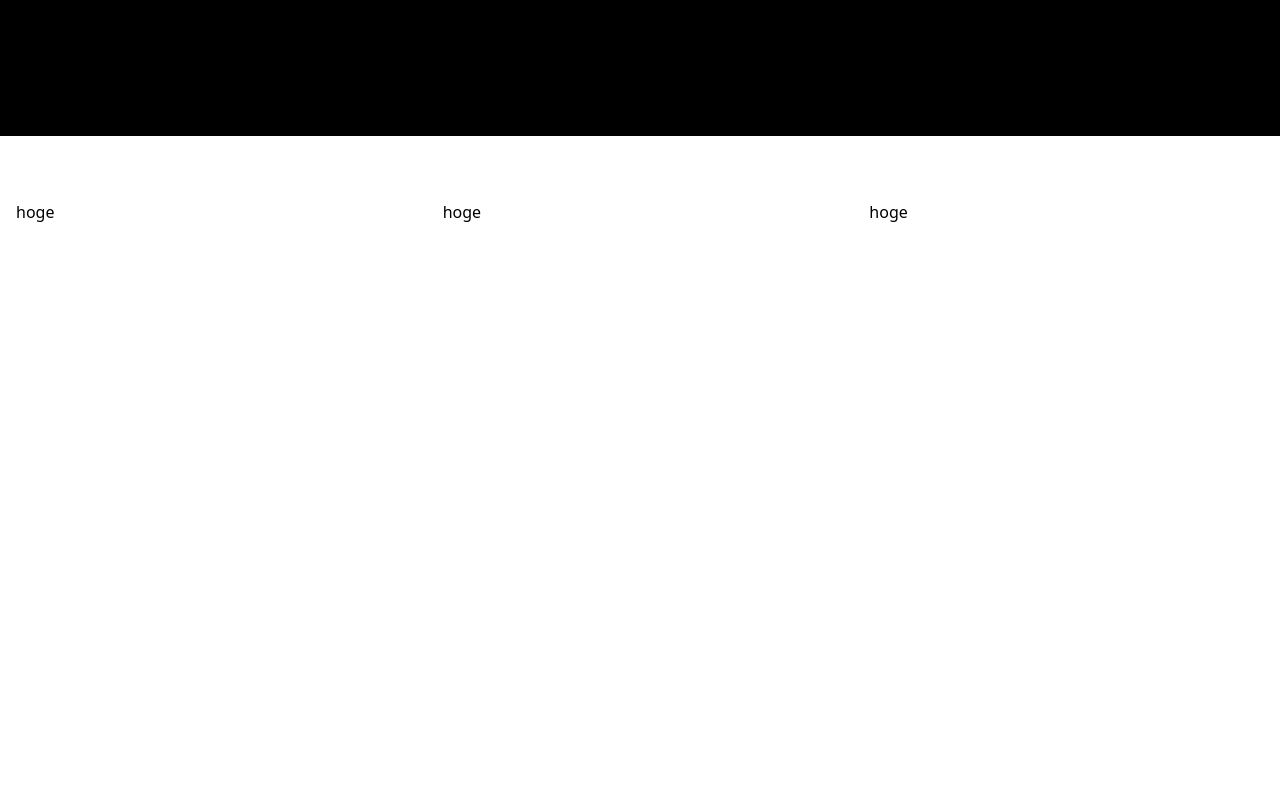
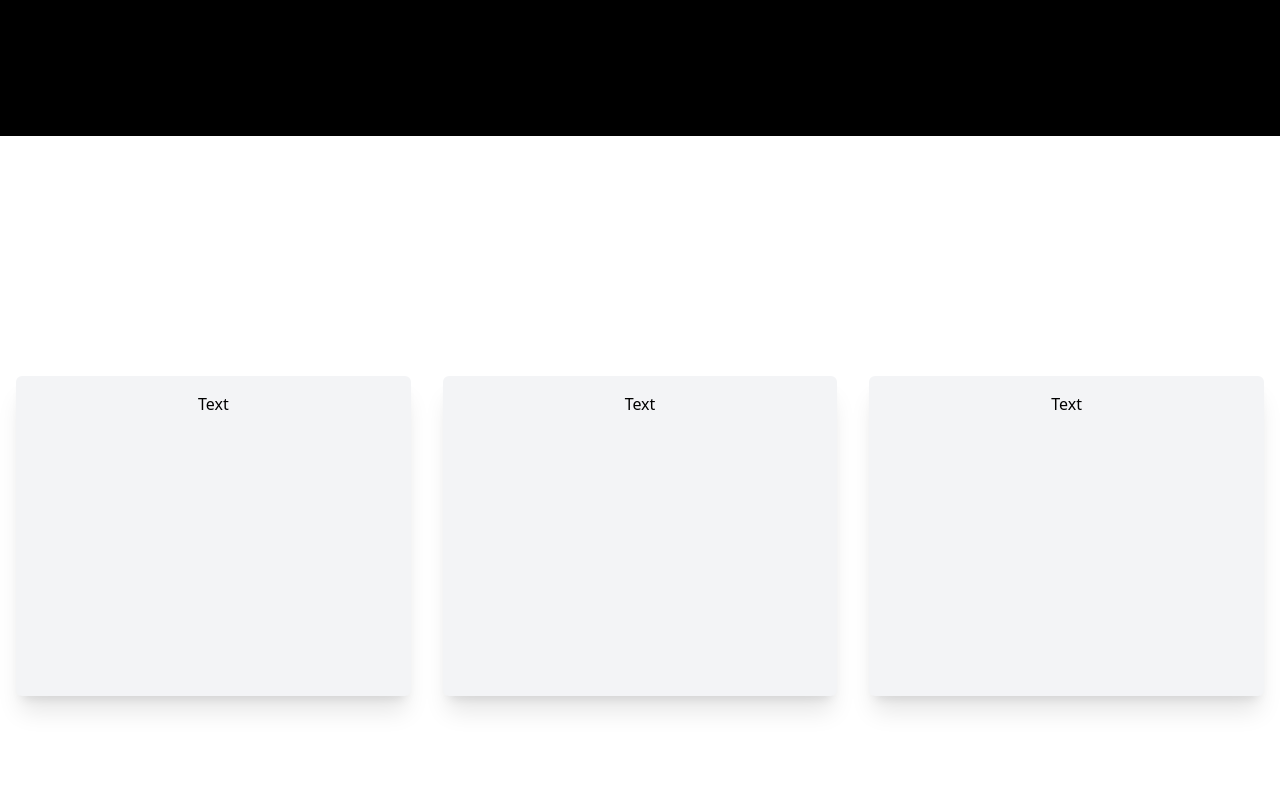
Before and after one commit to hironomiu/typescript-react-app, a React (Create React App) app: page / in a window 1280 px wide. Shown: the part 2360-3160 px from the top of the page. Built offline with nearby package versions, Linux system fonts and the light colour scheme.

Commit message:
commited

```diff
--- a/src/components/main/Fourth.tsx
+++ b/src/components/main/Fourth.tsx
@@ -2,11 +2,20 @@ import React from 'react'
 
 const Fourth = () => {
   return (
-    <div id="fourth" className="bg-white text-black w-full h-[100vh]">
-      <div className="grid md:grid-cols-3 mx-auto gap-8 py-16 px-4">
-        <div>hoge</div>
-        <div>hoge</div>
-        <div>hoge</div>
+    <div
+      id="fourth"
+      className="bg-white text-black w-full h-[100vh] py-[10rem]"
+    >
+      <div className="grid lg:grid-cols-3 mx-auto gap-8 py-16 px-4 w-full">
+        <div className="w-full shadow-xl flex flex-col p-4 my-4 rounded-md hover:scale-105 duration-300 h-[40vh] bg-gray-100">
+          <p className="text-center">Text</p>
+        </div>
+        <div className="w-full shadow-xl flex flex-col p-4 my-4 rounded-md hover:scale-105 duration-300 h-[40vh] bg-gray-100">
+          <p className="text-center">Text</p>
+        </div>
+        <div className="w-full shadow-xl flex flex-col p-4 my-4 rounded-md hover:scale-105 duration-300 h-[40vh] bg-gray-100">
+          <p className="text-center">Text</p>
+        </div>
       </div>
     </div>
   )
```
